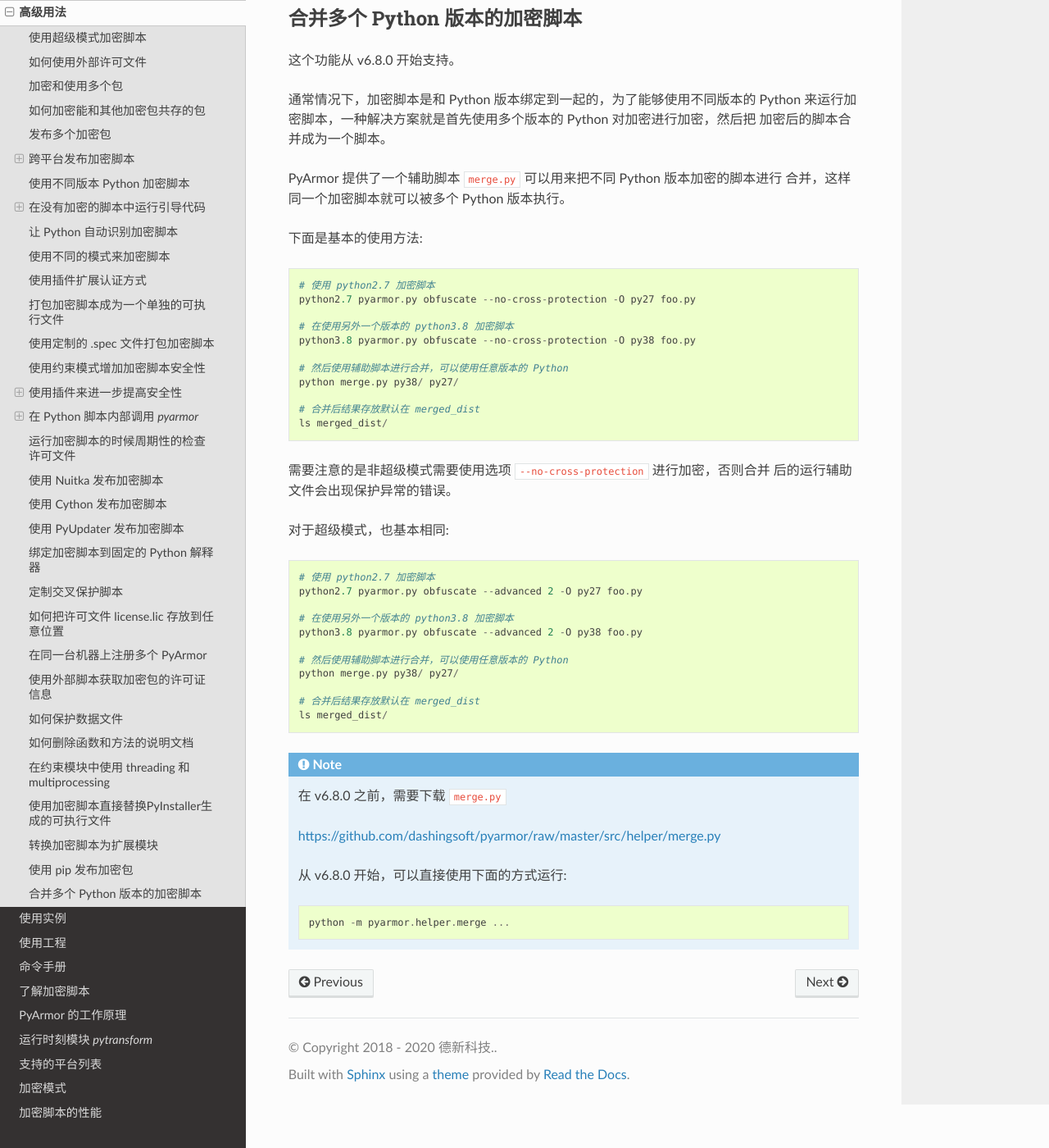
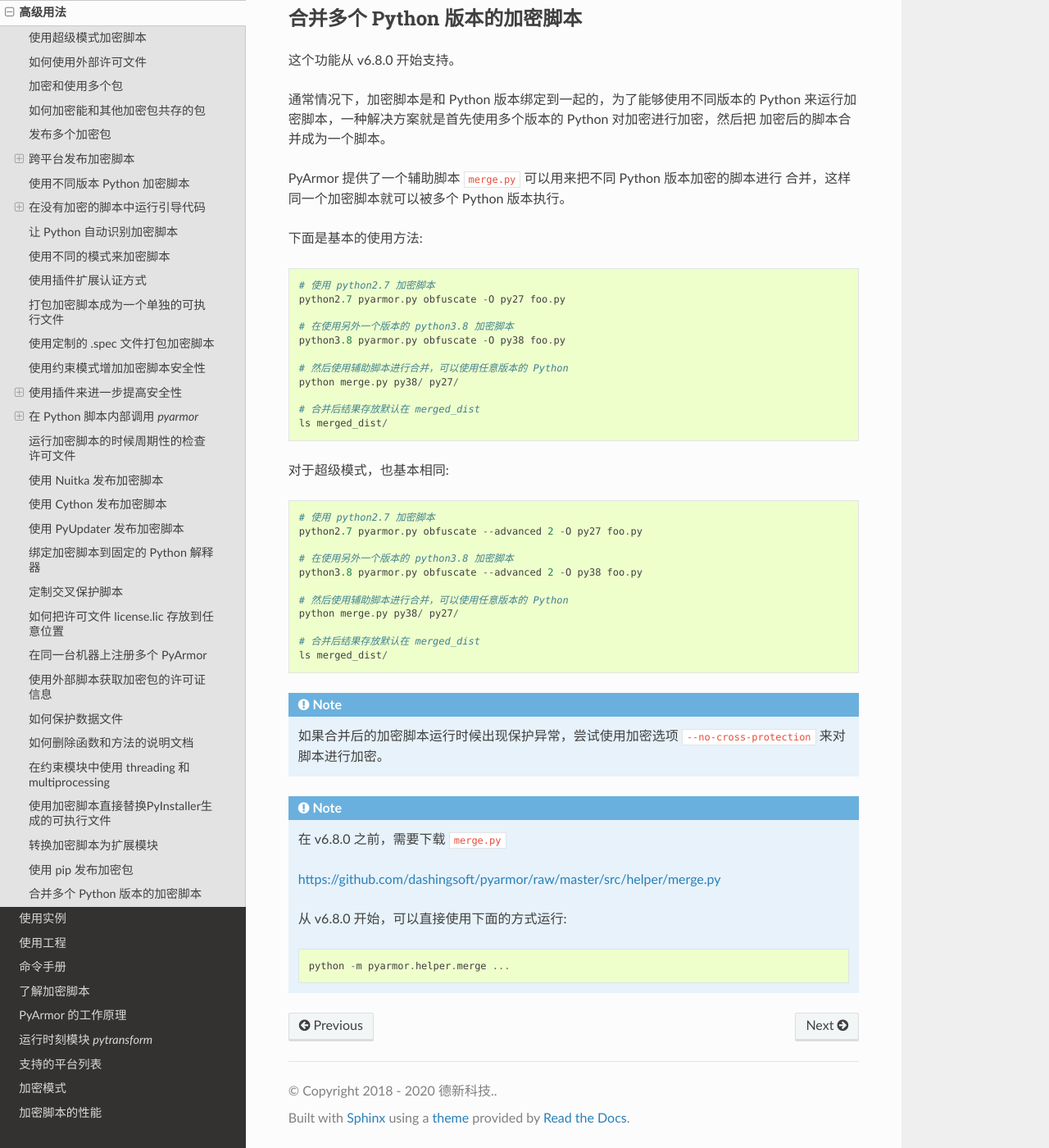
Before and after one commit to dashingsoft/pyarmor-docs-zh, a Sphinx documentation site: the page built from docs/advanced.rst, in a window 1280 px wide and 1400 px high, scrolled down 33547 px. Shown: the whole window at 82% size. Built offline with Sphinx 7.4.7 and the Read the Docs theme 2.0.0, drawn with Linux system fonts in a browser that asks for light colours; cross-references to code outside the pages are shown as plain code.

Commit message:
Refine merge feature

```diff
--- a/docs/advanced.rst
+++ b/docs/advanced.rst
@@ -1593,10 +1593,10 @@
 下面是基本的使用方法::
 
   # 使用 python2.7 加密脚本
-  python2.7 pyarmor.py obfuscate --no-cross-protection -O py27 foo.py
+  python2.7 pyarmor.py obfuscate -O py27 foo.py
 
   # 在使用另外一个版本的 python3.8 加密脚本
-  python3.8 pyarmor.py obfuscate --no-cross-protection -O py38 foo.py
+  python3.8 pyarmor.py obfuscate -O py38 foo.py
 
   # 然后使用辅助脚本进行合并，可以使用任意版本的 Python
   python merge.py py38/ py27/
@@ -1604,9 +1604,6 @@
   # 合并后结果存放默认在 merged_dist
   ls merged_dist/
 
-需要注意的是非超级模式需要使用选项 ``--no-cross-protection`` 进行加密，否则合并
-后的运行辅助文件会出现保护异常的错误。
-
 对于超级模式，也基本相同::
 
   # 使用 python2.7 加密脚本
@@ -1623,6 +1620,11 @@
 
 .. note::
 
+   如果合并后的加密脚本运行时候出现保护异常，尝试使用加密选项
+   ``--no-cross-protection`` 来对脚本进行加密。
+
+.. note::
+
     在 v6.8.0 之前，需要下载 ``merge.py``
 
     https://github.com/dashingsoft/pyarmor/raw/master/src/helper/merge.py
```
